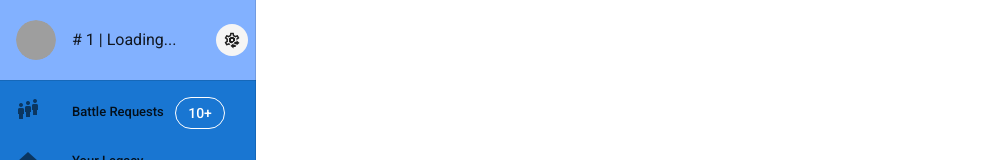
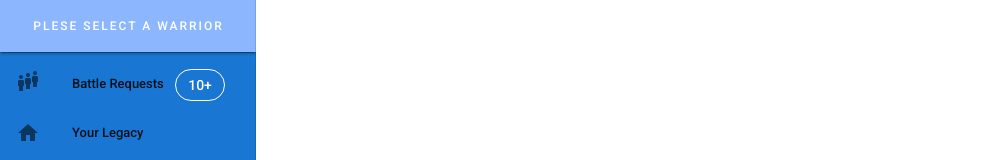
Before and after one commit to Perseverance42/cronos-warriors, a Vue app in the folder cro-warriors-frontend/: page /mint in a window 1280 px wide. Shown: the top 160 px of the page, without its empty margins (0-991 px from the left). Built offline with nearby package versions, Linux system fonts and the light colour scheme; grey boxes are pictures that could not be loaded.

Commit message:
Added warrior selection to menu drawer

```diff
--- a/cro-warriors-frontend/src/components/NavigationDrawer.vue
+++ b/cro-warriors-frontend/src/components/NavigationDrawer.vue
@@ -2,7 +2,14 @@
   <v-navigation-drawer app permanent color="primary" >
     <template v-slot:prepend>
       <v-sheet color="accent">
-        <WarriorPreviewItem warriorID="1" />
+        <WarriorPreviewItem :warriorID="selectedWarrior" v-if="selectedWarrior" />
+        <v-btn v-else
+          block
+          tile
+          color="accent"
+          x-large
+          class="text-overline"
+          to="/">Plese select a warrior</v-btn>
       </v-sheet>
     </template>
     <v-divider></v-divider>
@@ -58,7 +65,11 @@ export default {
   props: [],
   components: { WarriorPreviewItem },
   methods: {},
-  watch: {},
+  watch: {
+    '$selectedWarrior': function(){
+      this.selectedWarrior = this.$selectedWarrior;
+    }
+  },
   mounted() {},
   computed: {},
   data: () => ({
@@ -68,6 +79,7 @@ export default {
       { icon: "mdi-stadium", label: "Arena", route: "/arena" },
       { icon: "mdi-wallet", label: "Minting", route: "/mint" },
     ],
+    selectedWarrior: null
   }),
 };
 </script>
--- a/cro-warriors-frontend/src/components/WarriorCard.vue
+++ b/cro-warriors-frontend/src/components/WarriorCard.vue
@@ -95,7 +95,7 @@
                 </v-row>
                 <v-row>
                     <v-col>
-                        <v-btn tile block color="primary">Select</v-btn>
+                        <v-btn tile block color="primary" @click="selectWarrior(warriorID)">Select</v-btn>
                     </v-col>
                 </v-row>
                 <v-row><v-col>
@@ -173,6 +173,9 @@ import Compute from '../scripts/compute'
                 AlertBus.$emit("alert",{ type:"error", message:"Failed to challange warrior.", details: e } );
                 this.isWaitingOnWallet = false;
             });
+        },
+        selectWarrior(id){
+            this.$selectedWarrior = id;
         }
     },
     mounted(){
--- a/cro-warriors-frontend/src/components/WarriorPreviewItem.vue
+++ b/cro-warriors-frontend/src/components/WarriorPreviewItem.vue
@@ -2,24 +2,32 @@
   <div>
     <v-list>
       <v-list-item>
-            <v-list-item-avatar dense>
-            <v-img src="https://randomuser.me/api/portraits/men/85.jpg"></v-img>
+            <v-list-item-avatar dense tile>
+            <Identicon :value="warriorDNA" v-if="warriorDNA"/>
             </v-list-item-avatar>
 
             <v-list-item-title># {{warriorID}} | {{warriorName || 'Loading...'}}</v-list-item-title>
             <v-list-item-icon>
-                <v-tooltip bottom>
+                <v-menu
+                        close-on-click
+
+                        >
                     <template v-slot:activator="{ on, attrs }">
                         <v-btn
                             fab
                             x-small
+                            :disabled="!currentWallet"
                             elevation="0"
                             v-bind="attrs"
                             v-on="on"
                         ><v-icon>mdi-cog-transfer-outline</v-icon></v-btn>
                     </template>
-                    <span>Change selected warrior</span>
-                </v-tooltip>
+                    <v-card class="pa-3" tile>
+                        <v-card-title class="text-overline">Select a warrior</v-card-title>
+                        <v-divider/>
+                        <v-card-actions><ArmyList :armyAddr="currentWallet" @select="selectWarrior($event)"></ArmyList></v-card-actions>
+                    </v-card>
+                </v-menu>
             </v-list-item-icon>
       </v-list-item>
     </v-list>
@@ -27,26 +35,44 @@
 </template>
 
 <script>
+import Identicon from './Identicon.vue';
+import ArmyList from './ArmyList.vue';
+
 export default {
   name: "WarriorPreviewItem",
   props: ['warriorID'],
-  components: {},
+  components: {Identicon, ArmyList},
   methods: {
-      async bindContracts(){
+    async bindContracts(){
           if(this.$wallet.$currentWalletAddr==null){
               setTimeout(this.bindContracts, 1000);
               return;
           }
           this.$bindCall('warriorName', { contract: await this.$wallet.loadContract('WarriorVisuals'), method:"warriorName", args:[ this.warriorID ] });
+          this.$bindCall('warriorDNA', { contract: await this.$wallet.loadContract('WarriorVisuals'), method:"warriorDNA", args:[ this.warriorID ] });
+    },
+    selectWarrior(id){
+        this.$selectedWarrior = id;
+    }
+  },
+  watch: {
+      'warriorID':function(){
+          if(this.currentWallet && this.warriorID && this.warriorID.length>0){
+              this.bindContracts();
+          }
       }
   },
-  watch: {},
   mounted() {
       this.bindContracts();
   },
-  computed: {},
+  computed: {
+      currentWallet:function(){
+          return this.$wallet ? this.$wallet.$currentWalletAddr : null;
+      }
+  },
   data: () => ({
-      warriorName: null
+      warriorName: null,
+      warriorDNA: null,
   }),
 };
 </script>
--- a/cro-warriors-frontend/src/main.js
+++ b/cro-warriors-frontend/src/main.js
@@ -10,11 +10,18 @@ import Router from 'vue-router';
 import router from './plugins/router';
 
 const wallet = Vue.observable({wallet:Wallet});
+const selectedWarrior = Vue.observable({warrior:0});
 
 Object.defineProperty(Vue.prototype, '$wallet', {
   get(){return wallet.wallet},
   set(value){wallet.wallet=value}
 })
+
+Object.defineProperty(Vue.prototype, '$selectedWarrior', {
+  get(){return selectedWarrior.warrior},
+  set(value){selectedWarrior.warrior=value}
+})
+
 Vue.use(Router)
 new Vue({
   vuetify,
```
